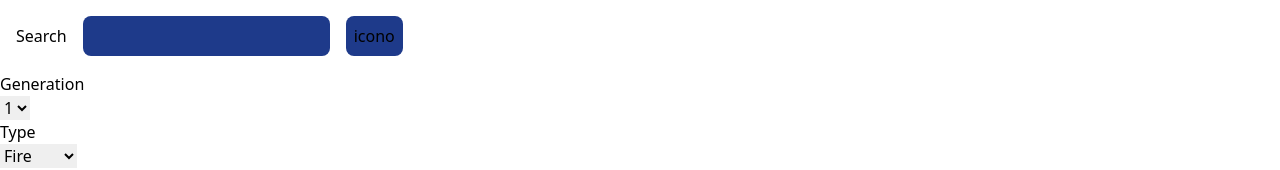
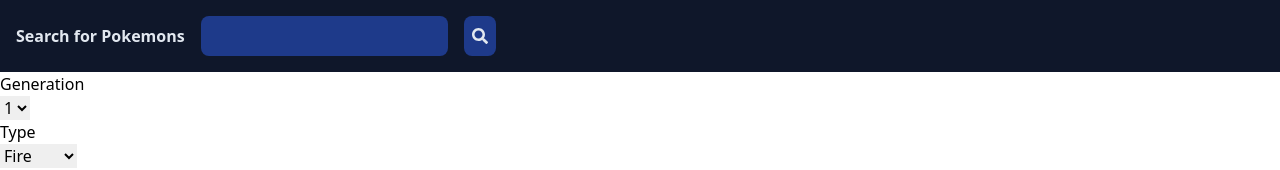
Before and after one commit to Cachumbin/react-pokefilter, a React (Vite) app: page / in a window 1280 px wide. Shown: the top 170 px of the page. Built offline with nearby package versions, Linux system fonts and the light colour scheme.

Commit message:
style: Finished the header styles

```diff
--- a/src/App.jsx
+++ b/src/App.jsx
@@ -1,16 +1,17 @@
 import React from 'react'
+import { FaSearch } from "react-icons/fa";
 
 const App = () => {
   return (
     <div>
-      <header className='p-2'>
+      <header className='p-2 bg-slate-900'>
         <div>
           <form action="" className='flex'>
             <div>
-              <label htmlFor="search-bar" className='m-2'>Search</label>
+              <label htmlFor="search-bar" className='m-2 text-slate-200 font-semibold'>Search for Pokemons</label>
               <input type="text" id="search-bar" className='bg-blue-900 rounded-lg m-2 p-2' />
             </div>
-            <button className='m-2 rounded-lg p-2 bg-blue-900'>icono</button>
+            <button className='m-2 rounded-lg p-2 bg-blue-900 text-slate-200'><FaSearch className='fill-slate-200'/></button>
           </form>
         </div>
       </header>
```
